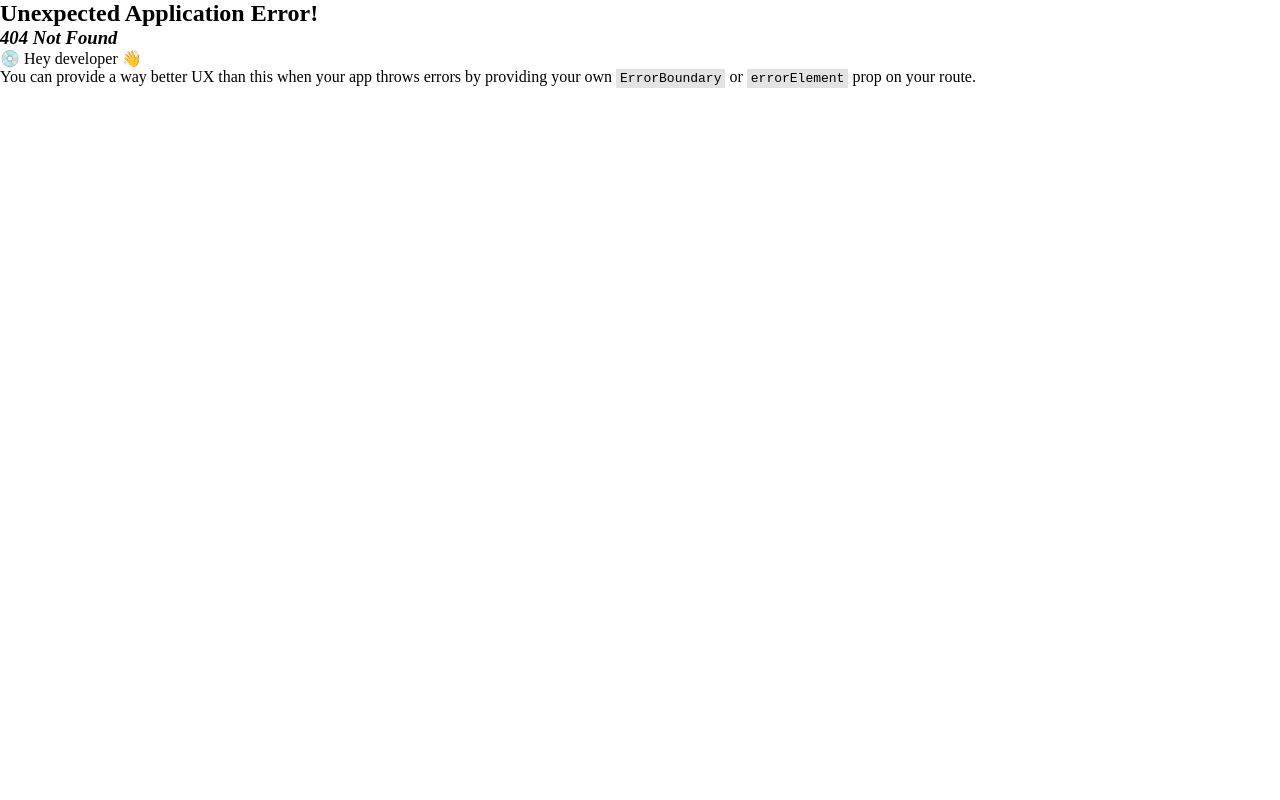
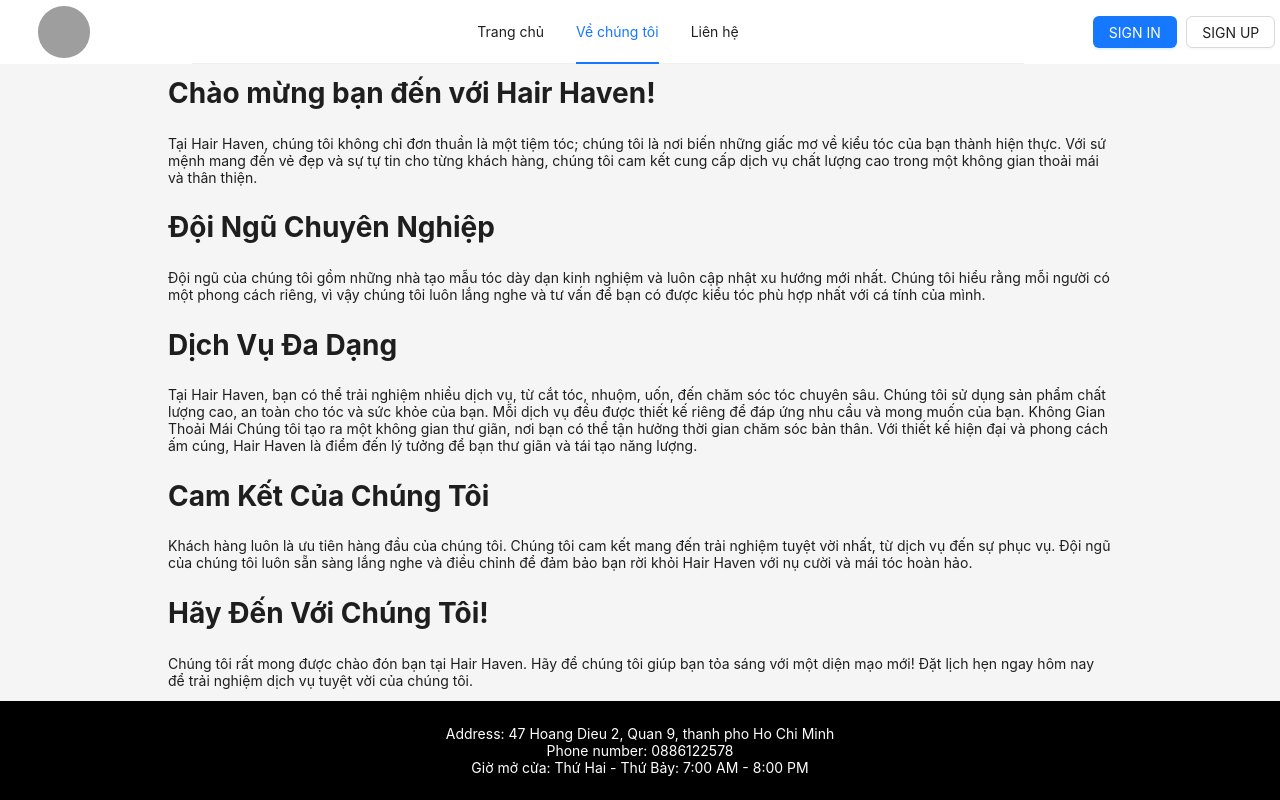
Before and after one commit to Huatri04/Hair_Salon_Booking_App_Front_End, a React (Vite) app in the folder Hair_Salon_Booking_App/: page /about in a window 1280 px wide. Before the commit this address had no page. Built offline with nearby package versions, Linux system fonts and the light colour scheme; grey boxes are pictures that could not be loaded.

Commit message:
features/homePage/aboutPage/contactPage/LoginPage/RegisterPage V0.95
Lam xong giao dien trang nhung chua ket noi api

```diff
--- a/Hair_Salon_Booking_App/src/components/default_template/index.jsx
+++ b/Hair_Salon_Booking_App/src/components/default_template/index.jsx
@@ -3,61 +3,42 @@
 import "./index.css";
 import About from "../../pages/About";
 import Contact from "../../pages/Contact";
-import { useNavigate } from "react-router-dom";
-function Default_template({ children }) {
+import {
+  Link,
+  Outlet,
+  Route,
+  Routes,
+  useLocation,
+  useNavigate,
+} from "react-router-dom";
+import Home from "../../pages/Home";
+function Default_template() {
   const { Header, Content, Footer } = Layout;
-  const [current, setCurrent] = useState([]);
-  const [content, setContent] = useState([]);
   const navigate = useNavigate();
-
-  const items = [
-    { key: "1", label: "Trang chủ" },
-    { key: "2", label: "Về chúng tôi" },
-    { key: "3", label: "Contact" },
-  ];
-
-  const handleClick = (e) => {
-    setCurrent(e.key);
-    switch (e.key) {
-      case "1":
-        setContent(children);
-        localStorage.setItem("currentContent", "1");
-        break;
-      case "2":
-        setContent(<About />);
-        localStorage.setItem("currentContent", "2");
-        break;
-      case "3":
-        setContent(<Contact />);
-        localStorage.setItem("currentContent", "3");
-        break;
-      default:
-        setContent(children);
-        localStorage.setItem("currentContent", "1");
-        break;
-    }
-  };
+  const [selectedKey, setSelectedKey] = useState([]);
+  const location = useLocation();
 
   useEffect(() => {
-    const savedContent = localStorage.getItem("currentContent");
-    if (savedContent) {
-      switch (savedContent) {
-        case "1":
-          setContent(children);
-          break;
-        case "2":
-          setContent(<About />);
-          break;
-        case "3":
-          setContent(<Contact />);
-          break;
-        default:
-          setContent(children);
-          break;
-      }
-      setCurrent(savedContent);
-    }
-  }, [children]);
+    const path = location.pathname.substring(1);
+    setSelectedKey(path);
+    localStorage.setItem("SelectedKey", path);
+  }, [location]);
+  function handleMenuClick(e) {
+    setSelectedKey(e.key);
+    localStorage.setItem("SelectedKey", e.key);
+  }
+
+  function getItem(label, key) {
+    return {
+      key,
+      label: <Link to={`/${key}`}> {label}</Link>,
+    };
+  }
+  const items = [
+    getItem("Trang chủ", ""),
+    getItem("Về chúng tôi", "about"),
+    getItem("Liên hệ", "contact"),
+  ];
 
   return (
     <Layout className="layout">
@@ -74,8 +55,8 @@
           className="menu_container"
           theme="light"
           mode="horizontal"
-          selectedKeys={[current]}
-          onClick={handleClick}
+          selectedKeys={[selectedKey]}
+          onClick={handleMenuClick}
           style={{ lineHeight: "64px" }}
           items={items}
         ></Menu>
@@ -87,7 +68,10 @@
         </div>
       </Header>
       <Content className="content_container" style={{ padding: "0 50px" }}>
-        {content}
+        <Routes>
+          <Route path="/" element={<Home />} />
+        </Routes>
+        <Outlet />
       </Content>
       <Footer className="footer" style={{ textAlign: "center" }}>
         Address: 47 Hoang Dieu 2, Quan 9, thanh pho Ho Chi Minh
--- a/Hair_Salon_Booking_App/src/pages/Home/index.css
+++ b/Hair_Salon_Booking_App/src/pages/Home/index.css
@@ -38,6 +38,7 @@
 justify-content: space-around;
 }
 .container_item{
+    width: 15%;
     display: flex;
     align-items: center;
     flex-direction: column;
--- a/Hair_Salon_Booking_App/src/pages/Home/index.jsx
+++ b/Hair_Salon_Booking_App/src/pages/Home/index.jsx
@@ -1,12 +1,10 @@
 import React from "react";
-import Default_template from "../../components/default_template/index.jsx";
 import "./index.css";
 import { Button } from "antd";
 import { useNavigate } from "react-router-dom";
 function Home() {
   const navigate = useNavigate();
   return (
-    <Default_template>
     <div className="content_container">
       <img
         className="image_market"
@@ -14,9 +12,7 @@
         alt=""
       />
       <div className="container_button">
-          <Button onClick={() => navigate("/loginCustomer")}>
-            Đặt lịch hẹn
-          </Button>
+        <Button onClick={() => navigate("/loginCustomer")}>Đặt lịch hẹn</Button>
       </div>
       <div className="container">
         <h1 className="head_title">Loại dịch vụ:</h1>
@@ -57,7 +53,6 @@
         </div>
       </div>
     </div>
-    </Default_template>
   );
 }
 
```
Also changed, not shown: Hair_Salon_Booking_App/src/App.jsx (+21 -3 lines). Lines whose indentation alone changed are shown as unchanged.
